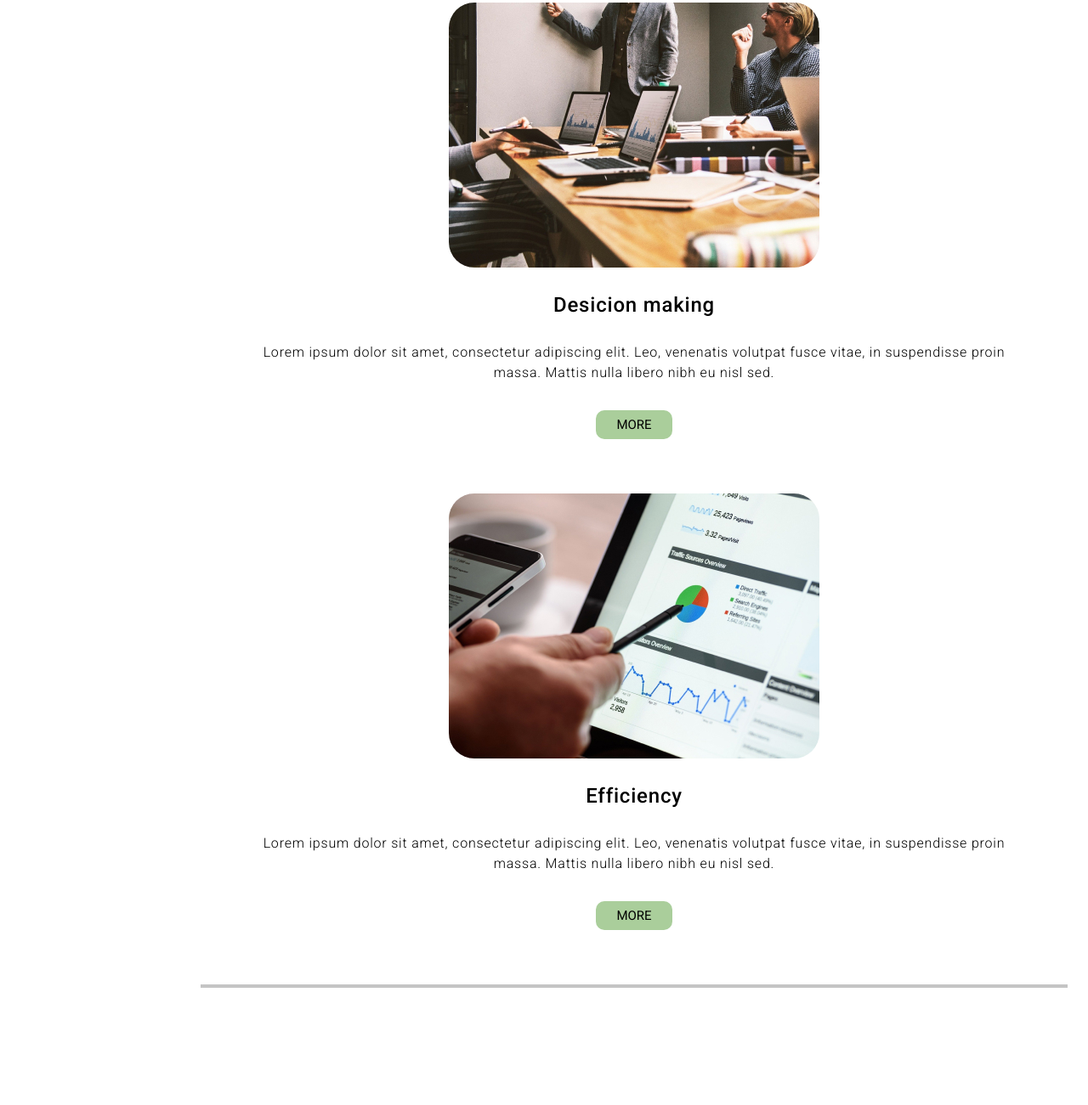
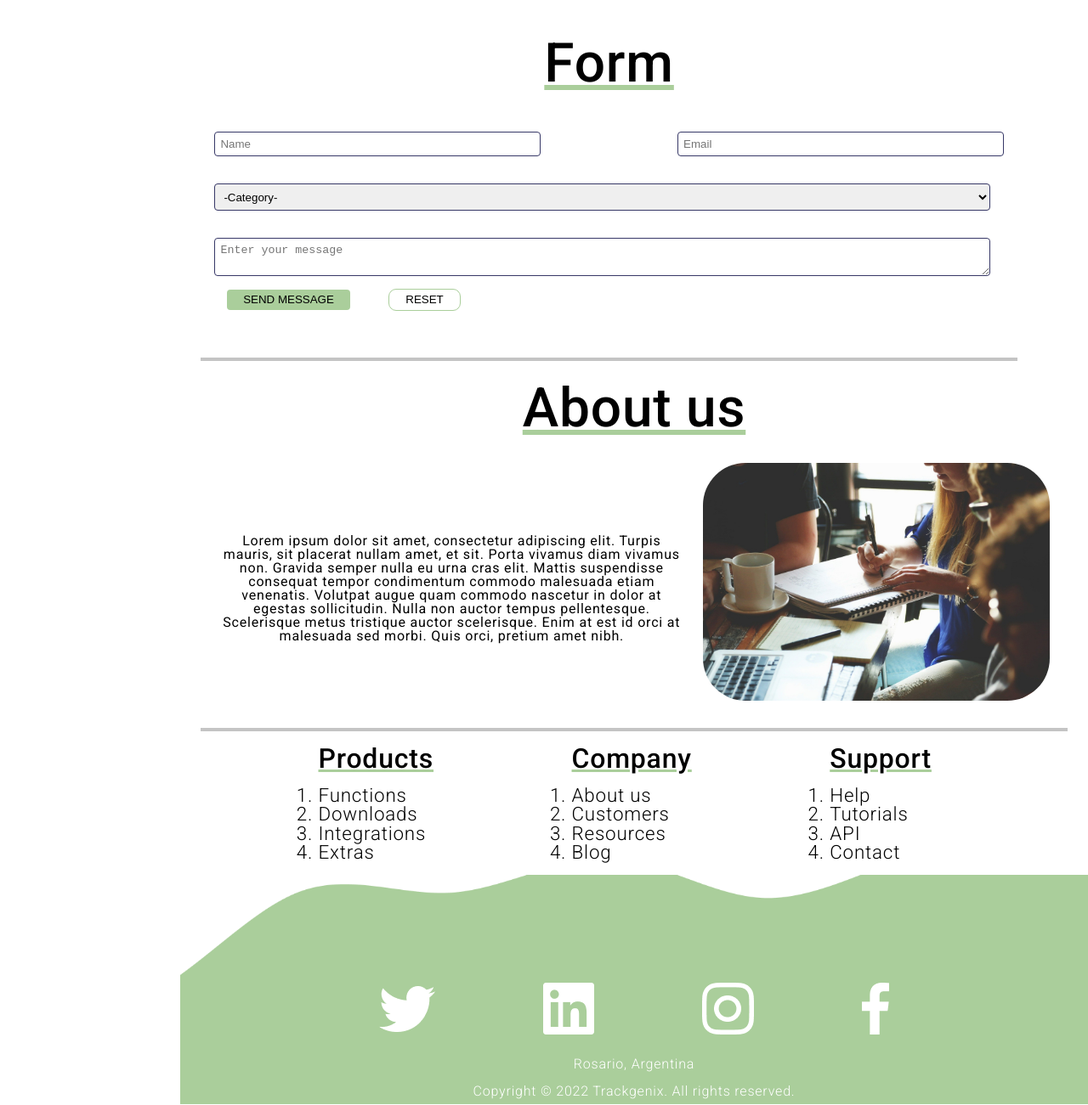
Before and after one commit to LeonelListro/week2-landing, a plain HTML site: page semana-04/index.html in a window 1280 px wide. Shown: the part 3150-4451 px from the top of the page at 85% size. Before the commit the page ends 4313 px from the top, so only its background shows below. Drawn offline with Linux system fonts and the light colour scheme.

Commit message:
BaSP-2022: Responsive landing page done!

```diff
--- a/semana-04/css/footer.css
+++ b/semana-04/css/footer.css
@@ -0,0 +1,34 @@
+footer {
+    display: flex;
+    flex-direction: column;
+    justify-content: center;
+    align-items: center;
+    width: 100%;
+    height: 270px;
+    background-image: url(../img/footer.png);
+    background-size: cover;
+    background-position: center bottom;
+    background-repeat: no-repeat;
+}
+footer div {
+    display: flex;
+    flex-direction: row;
+    justify-content: space-evenly;
+    align-items: center;
+    width: 80%;
+}
+footer div a {
+    margin-top: 8rem;
+}
+footer .last-p {
+    display: flex;
+    flex-direction: column;
+    justify-content: center;
+    align-items: center;
+    margin-top: 1rem;
+    color: #fff;
+    text-align: center;
+    font-weight: 300;
+    font-size: 1rem;
+    line-height: 2rem;
+}
--- a/semana-04/css/main.css
+++ b/semana-04/css/main.css
@@ -54,7 +54,7 @@
     margin-top: 2rem;
 }
 .functions-1 img {
-    width: 100%;
+    width: 80%;
     height: auto;
     max-width: max-content;
 }
@@ -121,7 +121,7 @@
     margin-top: 2rem;
 }
 .assets-1 img {
-    width: 100%;
+    width: 80%;
     height: auto;
     max-width: max-content;
 }
@@ -129,7 +129,6 @@
     display: flex;
     flex-direction: column;
     justify-content: center;
-    margin: 0 4rem;
     text-align: center;
 }
 .assets-1 button {
@@ -137,12 +136,169 @@
 }
 @media screen and (min-width: 768px) {
     .assets h2 {
-        align-self: flex-start;
+    align-self: flex-start;
     }
-    .assets-1 {
+    .conteiner-assets .assets-1 {
         display: flex;
         flex-direction: column;
         justify-content: flex-start;
-        align-self: left;
+        align-items: flex-start;
+        text-align: left;
+    }
+    .conteiner-assets .assets-1 h3 {
+        text-align: left;
+    }
+    .conteiner-assets .assets-1 p {
+        text-align: left;
+        max-width: 70%;
+    }
+    .assets-1 {
+        justify-content: flex-start;
+        text-align: left;
+        max-width: 70%;
     }
 }
+@media screen and (min-width: 1024px) {
+    .conteiner-assets {
+        display: flex;
+        flex-direction: row;
+        flex-wrap: wrap;
+        justify-content: space-between;
+    }
+    .conteiner-assets .assets-1 {
+        width: 40%;
+    }
+}
+.form {
+    align-items: center;
+    width: 90%;
+    margin: 1.5rem 1.5rem;
+    padding-bottom: 2rem;
+    border-bottom: 4px solid #c4c4c4;
+}
+.form h2 {
+    text-align: center;
+    margin-bottom: 2rem;
+}
+.form form {
+    display: flex;
+    flex-direction: column;
+    justify-content: center;
+}
+.form form input , .form form select , .form form textarea {
+    box-sizing: border-box;
+    padding: 0.4rem;
+    margin: 1rem;
+    border: 1px solid #373867;
+    border-radius: 4px;
+}
+.form form button {
+    display: flex;
+    flex-direction: column;
+    justify-content: center;
+    align-self: center;
+    max-width: fit-content;
+    height: 1.5rem;
+    margin-left: 1rem;
+    margin-bottom: 1.5rem;
+    padding: 0.4rem 1.2rem;
+    border: none;
+    border-radius: 4px;
+    background-color: #aace9b;
+}
+.form form .btn-reset {
+    background-color: #fff;
+    border-radius: 8px;
+    outline: 0.1rem solid #AACE9B;
+}
+.form form button:hover {
+    background-color: #809B75;
+}
+.form form .btn-reset:hover {
+    background-color: #f0f0f0;
+}
+@media screen and (min-width: 768px) {
+    .form form {
+        display: flex;
+        flex-direction: row;
+        flex-wrap: wrap;
+        justify-content: space-between;
+        margin: 0;
+    }
+    .form form select , .form form textarea {
+        width: 95%;
+    }
+    .form form input {
+        width: 40%;
+    }
+    .form div {
+        display: flex;
+        justify-content: space-around;
+        width: 20rem;
+    }
+}
+.about {
+    display: flex;
+    flex-direction: column;
+    align-items: center;
+    margin: 0 1.5rem;
+    border-bottom: 4px solid #c4c4c4;
+}
+.about h2 {
+    margin-bottom: 2rem;
+}
+.about-us {
+    display: flex;
+    flex-direction: row;
+    justify-content: space-evenly;
+    align-items: center;
+    flex-wrap: wrap;
+}
+.about-us p {
+    max-width: 548px;
+    text-align: center;
+    margin-bottom: 1rem;
+}
+.about-us img {
+    width: 80%;
+    max-width: max-content;
+    height: auto;
+    margin-bottom: 2rem;
+    border-radius: 50px;
+}
+@media screen and (min-width: 768px) {
+    .about-us {
+        flex-wrap: nowrap;
+    }
+    .about-us img {
+        width: 40%;
+    }
+}
+.last-main .main-bottom{
+    display: flex;
+    flex-direction: column;
+    justify-content: space-evenly;
+    align-items: center;
+    margin-bottom: 1rem;
+}
+.pcs ol {
+    list-style-type: decimal;
+}
+.pcs h3 {
+    text-decoration: underline #AACE9B;
+    font-weight: 500;
+    font-size: 2rem;
+    margin: 1rem 0
+}
+.pcs:last-child {
+    width: 141.26px;
+}
+.pcs li{
+    font-weight: 300;
+    font-size: 1.4rem;
+}
+@media screen and (min-width: 768px) {
+    .last-main .main-bottom {
+        flex-direction: row;
+    }
+}
--- a/semana-04/css/reset.css
+++ b/semana-04/css/reset.css
@@ -6,35 +6,30 @@ html, body, div, span, applet, object, iframe, h1, h2, h3, h4, h5, h6, p, blockq
   font: inherit;
   vertical-align: baseline;
 }
-
 /* HTML5 display-role reset for older browsers */
-
 article, aside, details, figcaption, figure, footer, header, hgroup, menu, nav, section {
   display: block;
 }
-
 body {
   line-height: 1;
 }
-
 ol, ul {
   list-style: none;
 }
-
 blockquote, q {
   quotes: none;
 }
-
 blockquote:before, blockquote:after, q:before, q:after {
   content: '';
   content: none;
 }
-
 table {
   border-collapse: collapse;
   border-spacing: 0;
 }
-
 html, body, #root {
   height: 100%
 }
+a {
+  text-decoration: none;
+}
--- a/semana-04/index.html
+++ b/semana-04/index.html
@@ -135,6 +135,7 @@
                     </article>
                     <article class="assets">
                         <h2>Assets</h2>
+                        <div class="conteiner-assets">
                             <div class="assets-1">
                                 <img src="img/traceability.jpg" alt="#">
                                 <div>
@@ -179,20 +180,24 @@
                                 </div>
                                 <button type="button">MORE</button>
                             </div>
+                        </div>
                     </article>
-                    <!-- <article class="form"> -->
-                        <!-- <h2>Form</h2>
+                    <article class="form">
+                        <h2>Form</h2>
                         <form action="#">
                             <input type="text" placeholder="Name">
                             <input type="text" placeholder="Email">
                             <select name="#" id="#"><option value="#">-Category-</option></select>
                             <textarea type="text" placeholder="Enter your message"></textarea>
+                            <div>
                                 <button type="button">SEND MESSAGE</button>
-                            <button type="button">RESET</button>
+                                <button class="btn-reset" type="button">RESET</button>
+                            </div>
                         </form>
                     </article>
-                    <article class="about-us">
+                    <article class="about">
                         <h2>About us</h2>
+                        <div class="about-us">
                             <p>
                                 Lorem ipsum dolor sit amet, consectetur adipiscing elit. Turpis mauris, sit placerat nullam
                                 amet, et sit. Porta vivamus diam vivamus non. Gravida semper nulla eu urna cras elit. Mattis
@@ -202,9 +207,11 @@
                                 Quis orci, pretium amet nibh.
                             </p>
                             <img src="img/aboutus.jpg" alt="#">
+                        </div>
                     </article>
                     <article class="last-main">
-                        <div class="products">
+                        <div class="main-bottom">
+                            <div class="pcs">
                             <h3>Products</h3>
                                 <ol>
                                     <li><a href="#">Functions</a></li>
@@ -213,7 +220,7 @@
                                     <li><a href="#">Extras</a></li>
                                 </ol>
                             </div>
-                        <div class="company">
+                            <div class="pcs">
                             <h3>Company</h3>
                                 <ol>
                                     <li><a href="#">About us</a></li>
@@ -222,7 +229,7 @@
                                     <li><a href="#">Blog</a></li>
                                 </ol>
                             </div>
-                        <div class="support">
+                            <div class="pcs">
                             <h3>Support</h3>
                                 <ol>
                                     <li><a href="#">Help</a></li>
@@ -231,19 +238,22 @@
                                     <li><a href="#">Contact</a></li>
                                 </ol>
                             </div>
+                        </div>
                     </article>
                 </section>
             </main>
             <footer>
-                    <ul>
-                        <li><a href="#"><img src="img/twitter.png" alt="#"></a></li>
-                        <li><a href="#"><img src="img/lkd.png" alt="#"></a></li>
-                        <li><a href="#"><img src="img/ig.png" alt="#"></a></li>
-                        <li><a href="#"><img src="img/fb.png" alt="#"></a></li>
-                    </ul>
+                <div>
+                    <a href="#"><img src="img/twitter.png" alt="#"></a>
+                    <a href="#"><img src="img/lkd.png" alt="#"></a>
+                    <a href="#"><img src="img/ig.png" alt="#"></a>
+                    <a href="#"><img src="img/fb.png" alt="#"></a>
+                </div>
+                <div class="last-p">
                     <p>Rosario, Argentina</p>
                     <p>Copyright © 2022 Trackgenix. All rights reserved.</p>
+                </div>
             </footer>
         </div>
     </body>
-</html> -->
+</html>
```
Also changed, not shown: semana-04/css/style.css (line endings or trailing spaces), semana-04/img/footer.png (added). Lines whose indentation alone changed are shown as unchanged.
